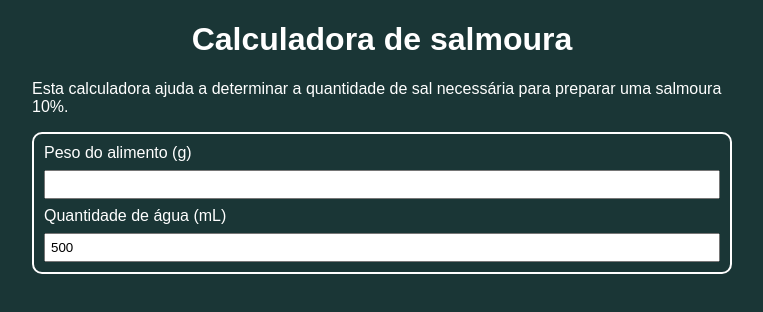
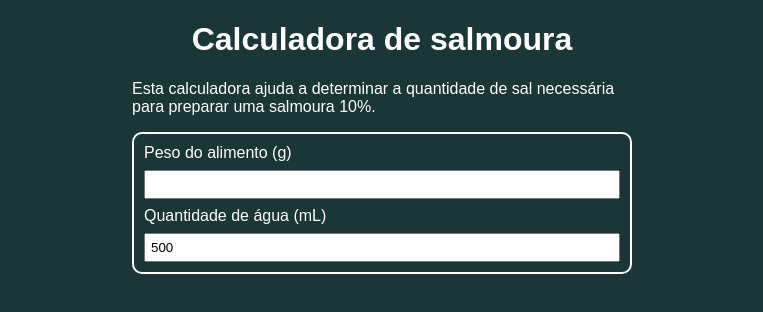
Before and after one commit to gi2k15/Calc-salm, a Vue app: page / in a window 1280 px wide. Shown: the top 312 px of the page, without its empty margins (258-1021 px from the left). Built offline with nearby package versions, Linux system fonts and the light colour scheme.

Commit message:
Container menor

```diff
--- a/src/App.vue
+++ b/src/App.vue
@@ -68,7 +68,7 @@ form {
 
 .container {
   margin: 0 auto;
-  width: 700px;
+  width: 500px;
   max-width: 90vw;
 }
 
```
